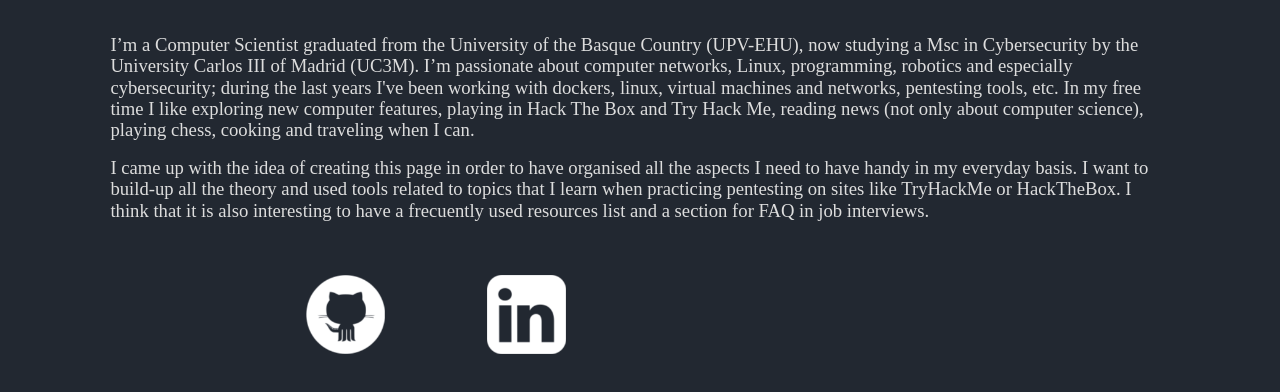
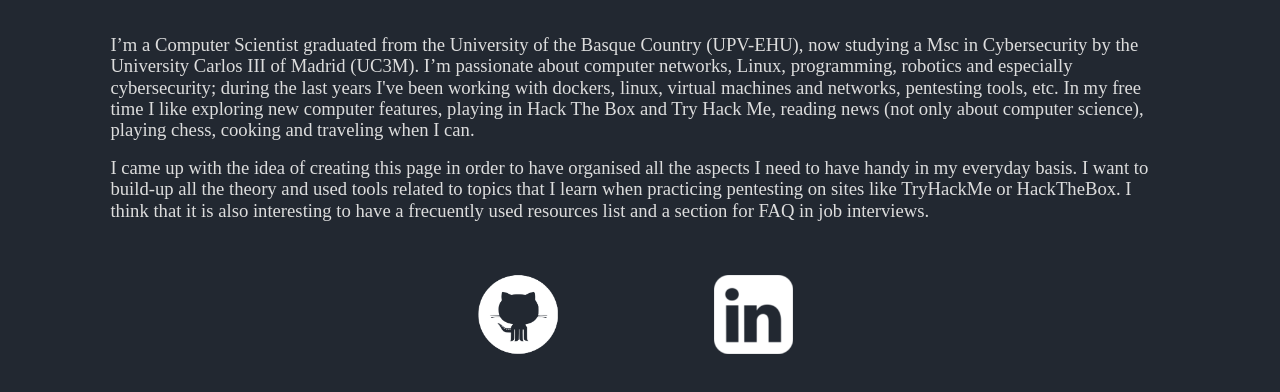
Before and after one commit to 0x1ru4xt3/0x1ru4xt3.github.io, a plain HTML site: page about.html in a window 1280 px wide. Drawn offline with Linux system fonts and the light colour scheme; a web font is replaced by a local one.

Commit message:
- changed table width in About

```diff
--- a/about.html
+++ b/about.html
@@ -106,7 +106,7 @@
       .c15{
         border-spacing:0;
         border-collapse:collapse;
-        margin-right:auto}
+        width: 100%;}
       .c5{
         background-color:#222831;
         padding-top:2%;
```
